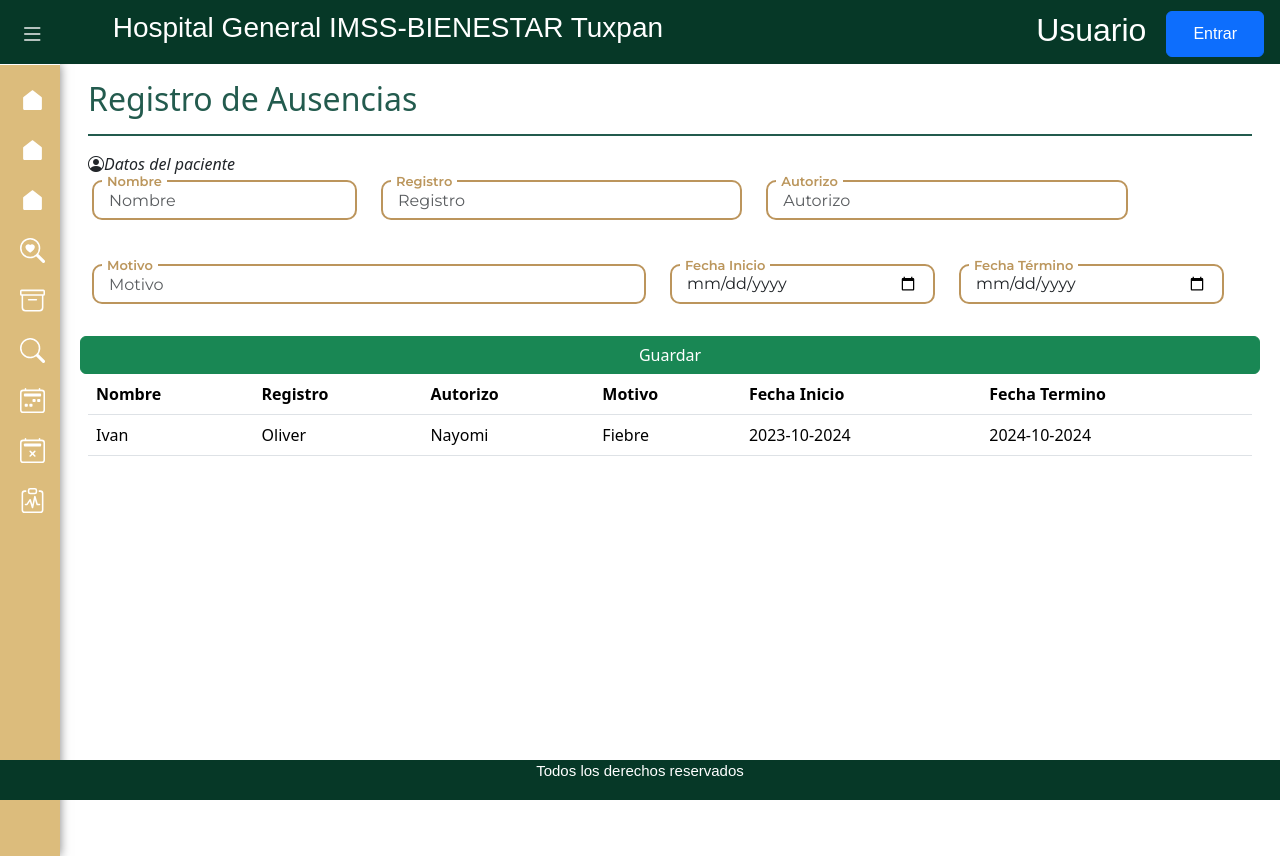
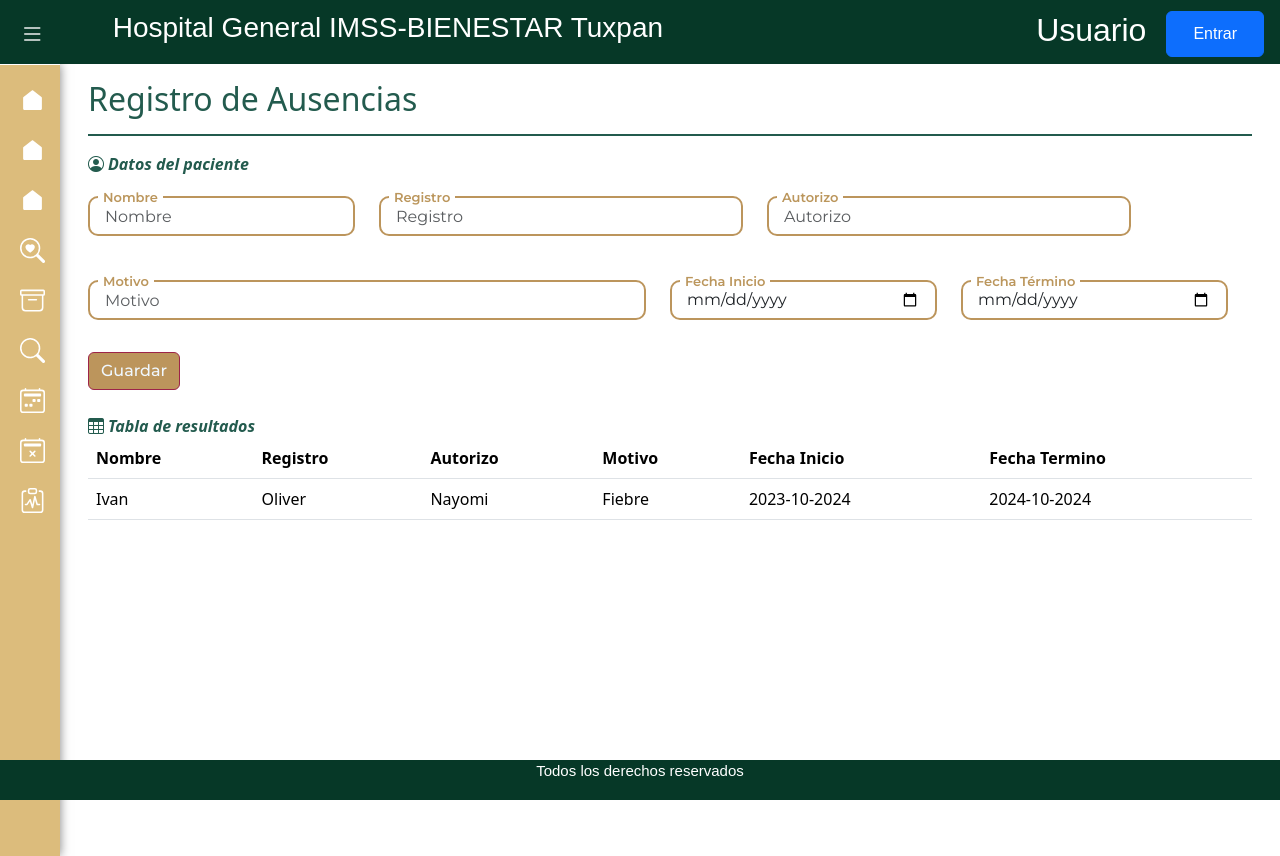
Before and after one commit to Adolfo2803/Proyecto-sishasm, an Angular app: page /ausencias in a window 1280 px wide. Built offline with nearby package versions, Linux system fonts and the light colour scheme.

Commit message:
Logro: Se reconfiguran los botones

```diff
--- a/src/app/business/ausencias/ausencias.component.css
+++ b/src/app/business/ausencias/ausencias.component.css
@@ -61,3 +61,26 @@
   padding: 0 5px;
   pointer-events: none;
 }
+
+.iconform{
+  color: #235b4e;
+    }
+    .etiquetaicono{
+      margin-left: 4px;
+      font-weight: 700;
+    }
+
+    .btn-guardar{
+      color: aliceblue;
+      background-color: #BC955C;
+      border-color: #9D2449;
+      margin-top: 1rem;
+      width: auto;
+      font-family: "Montserrat", sans-serif;
+      font-weight: 500;
+      }
+      .btn-guardar:hover {
+          color: aliceblue;
+          background-color: #9D2449; /* Cambiar a un azul más claro */
+          transform: scale(1.05); /* Aumentar un poco el tamaño al hacer hover */
+        }
--- a/src/app/business/ausencias/ausencias.component.html
+++ b/src/app/business/ausencias/ausencias.component.html
@@ -9,7 +9,7 @@
         <form
              [formGroup]="ausenciasForm"
 
-             class="row g-3 needs-validation"
+             class="row g-6 needs-validation"
              novalidate
              >
             <div class="row">
@@ -57,17 +57,26 @@
                     <input formControlName ="fecha_termino" type="date" class="form-control" id="fecha_termino" required>
                 </div>
             </div>
+
             </div>
 
 
-            <!-- Botón Guardar -->
-            <button (click)="agregarData()" type="submit" class="btn btn-success w-100">Guardar</button>
-        </form>
+            <div class="row">
+
+                <div class="col-sm mb-4">
+
+                  <button (click)="agregarData()" type="submit" class="btn btn-guardar">Guardar</button>
+
+                </div>
+              </div>
+
+              </form>
 
 
     </div>
+    <i class="iconform bi-table"><span class="etiquetaicono">Tabla de resultados</span></i>
     <div class="row">
-        <div col-12>
+        <div col-mb-3>
             <table class="table table-responsive">
                 <thead class="thead-dark">
                     <tr>
--- a/src/app/business/vacaciones/vacaciones.component.css
+++ b/src/app/business/vacaciones/vacaciones.component.css
@@ -67,3 +67,27 @@
   padding: 0 5px;
   pointer-events: none;
 }
+
+.iconform{
+  color: #235b4e;
+    }
+    .etiquetaicono{
+      margin-left: 4px;
+      font-weight: 700;
+    }
+
+
+    .btn-guardar{
+      color: aliceblue;
+      background-color: #BC955C;
+      border-color: #9D2449;
+      margin-top: 1rem;
+      width: auto;
+      font-family: "Montserrat", sans-serif;
+      font-weight: 500;
+      }
+      .btn-guardar:hover {
+          color: aliceblue;
+          background-color: #9D2449; /* Cambiar a un azul más claro */
+          transform: scale(1.05); /* Aumentar un poco el tamaño al hacer hover */
+        }
--- a/src/app/business/vacaciones/vacaciones.component.html
+++ b/src/app/business/vacaciones/vacaciones.component.html
@@ -6,10 +6,10 @@
         <h2 class="title">Registro de Vacaciones</h2>
         <div class="hrflex"></div>
         <i class=" iconform bi bi-person-circle"><span class="etiquetaicono">Datos del paciente</span></i>
-        <form [formGroup]="vacacionesForms" (ngSubmit)="onSubmit()" class="row g-3 needs-validation " novalidate>
+        <form [formGroup]="vacacionesForms" (ngSubmit)="onSubmit()" class="row g-6 needs-validation " novalidate>
             <div class="row">
                 <!-- Campo de Nombre -->
-                <div class="col-md-6 mb-3">
+                <div class="col-md-6 mb-6">
                     <div class="input-container">
                     <label for="name" class="floating-label">Nombre</label>
                     <input formControlName="name" type="text" class="form-control" id="name"
@@ -69,12 +69,19 @@
                 </div>
             </div>
 
-            <!-- Botón Guardar -->
-            <button (click)="agregarData()" type="submit" class="btn btn-success w-100">Guardar</button>
-        </form>
+            <div class="row">
+
+                <div class="col-sm mb-3">
+
+                  <button (click)="agregarData()" type="submit" class="btn btn-guardar">Guardar</button>
+
+                </div>
+              </div>
+              </form>
 
 
     </div>
+    <i class="iconform bi-table"><span class="etiquetaicono">Tabla de resultados</span></i>
     <div class="row">
         <div col-12>
             <table class="table table-responsive">
@@ -86,6 +93,7 @@
                         <th scope="col">Fecha Inicio</th>
                         <th scope="col">Fecha Termino</th>
                         <th scope="col">Estado</th>
+                        <th scope="col">Acciones</th>
                     </tr>
                 </thead>
                 <tbody>
@@ -100,6 +108,7 @@
                                     <td>{{item.fecha_inicio}}</td>
                                     <td>{{item.fecha_termino}}</td>
                                     <td>{{item.estado}}</td>
+
                                 </tr>
                             }
 
```
